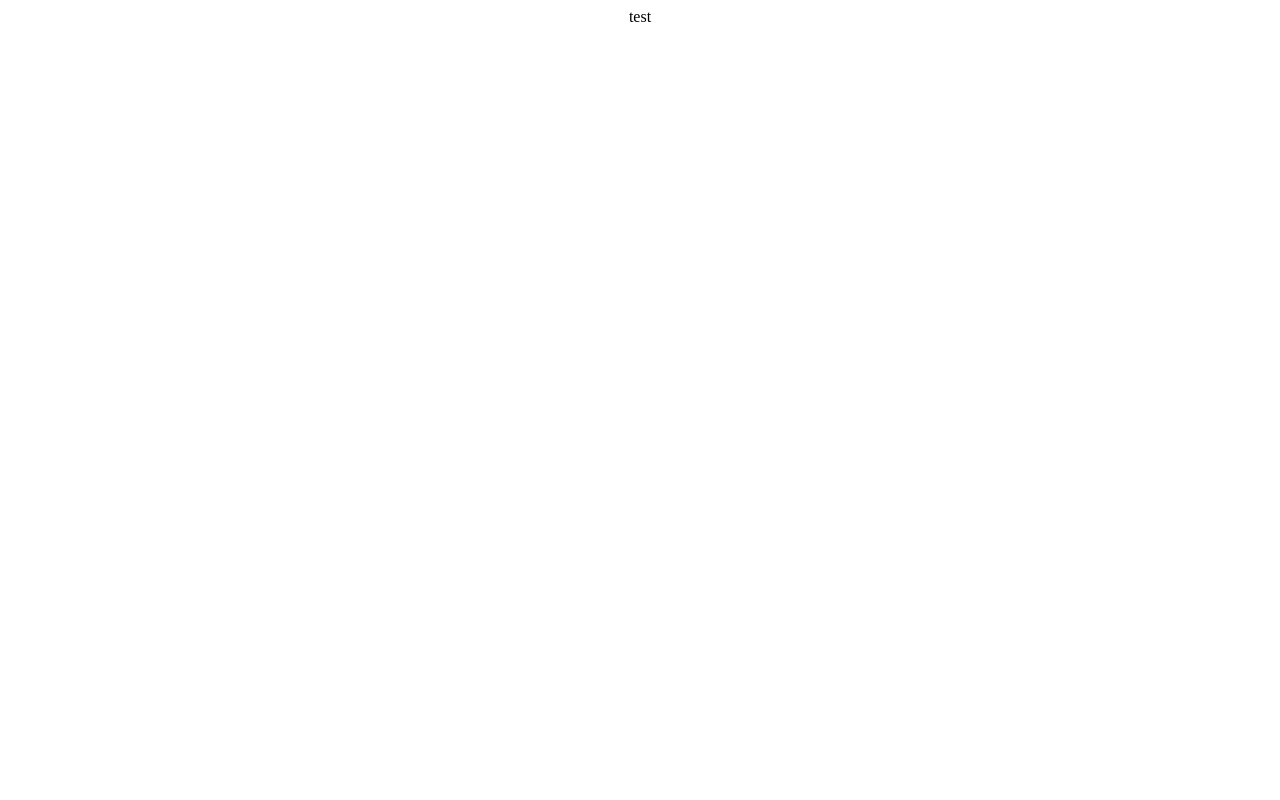
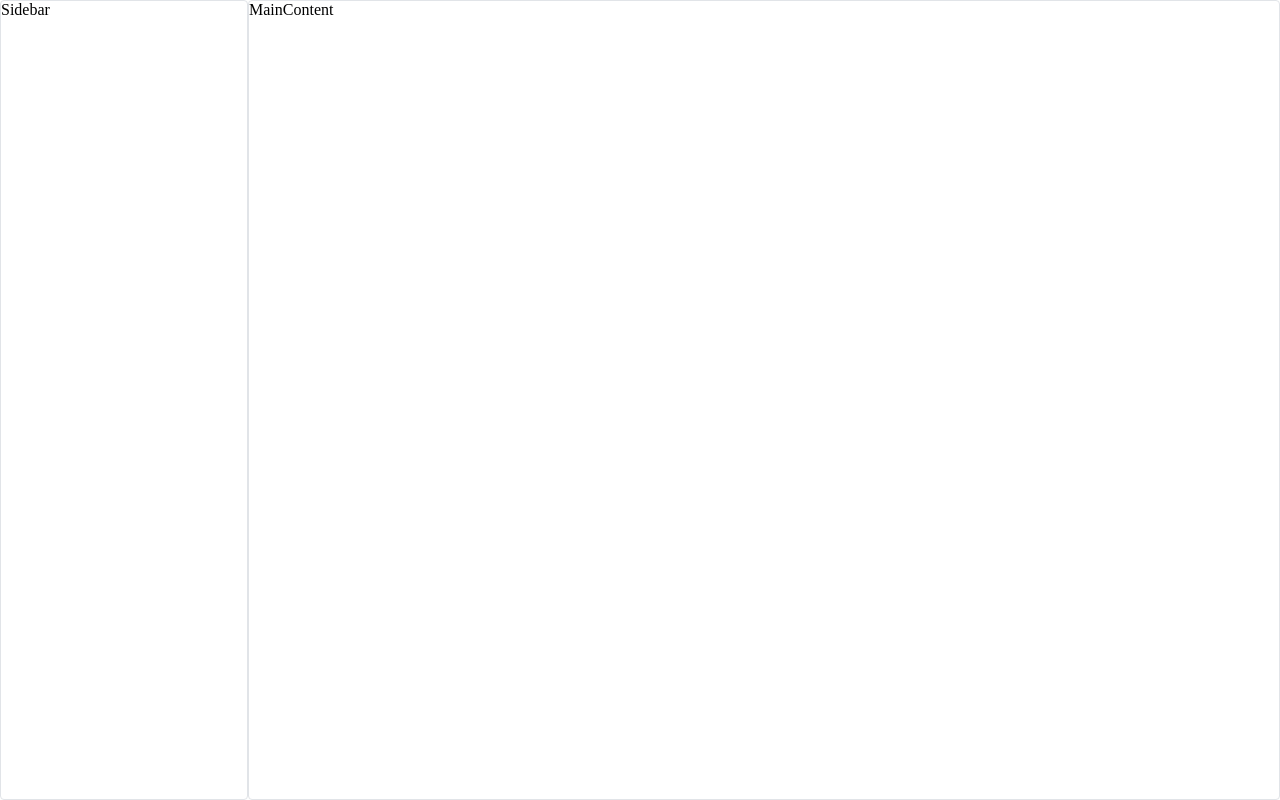
Before and after one commit to ArunRaj2136/crypto-app-lightbeam, a React (Create React App) app: page / in a window 1280 px wide. Built offline with nearby package versions, Linux system fonts and the light colour scheme.

Commit message:
Layout version 1

```diff
--- a/src/App.css
+++ /dev/null
@@ -1,38 +0,0 @@
-.App {
-  text-align: center;
-}
-
-.App-logo {
-  height: 40vmin;
-  pointer-events: none;
-}
-
-@media (prefers-reduced-motion: no-preference) {
-  .App-logo {
-    animation: App-logo-spin infinite 20s linear;
-  }
-}
-
-.App-header {
-  background-color: #282c34;
-  min-height: 100vh;
-  display: flex;
-  flex-direction: column;
-  align-items: center;
-  justify-content: center;
-  font-size: calc(10px + 2vmin);
-  color: white;
-}
-
-.App-link {
-  color: #61dafb;
-}
-
-@keyframes App-logo-spin {
-  from {
-    transform: rotate(0deg);
-  }
-  to {
-    transform: rotate(360deg);
-  }
-}
--- /dev/null
+++ b/src/App.scss
@@ -0,0 +1,9 @@
+@import "./sass/main.scss";
+@import "./sass/base/mixins";
+@import "./sass/base/variables";
+
+.container {
+  @include flexJustifyStart;
+  width: 100vw;
+  height: 100vh;
+}
--- a/src/App.tsx
+++ b/src/App.tsx
@@ -1,9 +1,16 @@
 import React, { useState, useEffect } from "react";
 import axios from "axios";
-import "./App.css";
+import "./App.scss";
+import Sidebar from "./Components/sidebar/Sidebar";
+import MainContent from "./Components/mainContent/MainContent";
 
 function App() {
-  return <div className="App">test</div>;
+  return (
+    <div className="container">
+      <Sidebar />
+      <MainContent />
+    </div>
+  );
 }
 
 export default App;
--- /dev/null
+++ b/src/Components/mainContent/MainContent.tsx
@@ -0,0 +1,8 @@
+import React from "react";
+import "./index.scss";
+
+function MainContent() {
+  return <div className="main__container">MainContent</div>;
+}
+
+export default MainContent;
--- /dev/null
+++ b/src/Components/mainContent/index.scss
@@ -0,0 +1,8 @@
+@import "../../sass/base/variables";
+
+.main__container {
+  width: calc(100vw - 248px);
+  background-color: $color-white;
+  border-radius: 4px;
+  border: 1px solid $color-border-light;
+}
--- /dev/null
+++ b/src/Components/sidebar/Sidebar.tsx
@@ -0,0 +1,7 @@
+import React from "react";
+import "./index.scss";
+const Sidebar = () => {
+  return <div className="sidebar__container">Sidebar</div>;
+};
+
+export default Sidebar;
--- /dev/null
+++ b/src/Components/sidebar/index.scss
@@ -0,0 +1,9 @@
+@import "../../sass/base/variables";
+
+.sidebar__container {
+  width: 248px;
+  max-width: 248px;
+  background-color: $color-white;
+  border-radius: 4px;
+  border: 1px solid $color-border-light;
+}
--- a/src/index.css
+++ /dev/null
@@ -1,13 +0,0 @@
-body {
-  margin: 0;
-  font-family: -apple-system, BlinkMacSystemFont, 'Segoe UI', 'Roboto', 'Oxygen',
-    'Ubuntu', 'Cantarell', 'Fira Sans', 'Droid Sans', 'Helvetica Neue',
-    sans-serif;
-  -webkit-font-smoothing: antialiased;
-  -moz-osx-font-smoothing: grayscale;
-}
-
-code {
-  font-family: source-code-pro, Menlo, Monaco, Consolas, 'Courier New',
-    monospace;
-}
--- /dev/null
+++ b/src/sass/base/_base.scss
@@ -0,0 +1,7 @@
+*,
+a::after,
+a::before {
+  margin: 0;
+  padding: 0;
+  box-sizing: border-box;
+}
--- /dev/null
+++ b/src/sass/base/_mixins.scss
@@ -0,0 +1,17 @@
+@mixin absCenter {
+  position: absolute;
+  top: 50%;
+  left: 50%;
+  transform: translate(-50%, -50%);
+}
+
+@mixin displayContentCenter {
+  display: flex;
+  justify-content: center;
+}
+
+@mixin flexJustifyStart {
+  display: flex;
+  flex-direction: row;
+  justify-content: start;
+}
--- /dev/null
+++ b/src/sass/base/_variables.scss
@@ -0,0 +1,8 @@
+$color-primary: #24292e;
+$color-secondary: #444d56;
+$color-success: #8bc34a;
+$color-failure: #db4949;
+$color-gray-500: #6a737d;
+$color-text-help: #959da5;
+$color-white: #ffffff;
+$color-border-light: #e1e4e8;
--- /dev/null
+++ b/src/sass/main.scss
@@ -0,0 +1,3 @@
+@import "base/variables";
+@import "base/mixins";
+@import "base/base";
```
